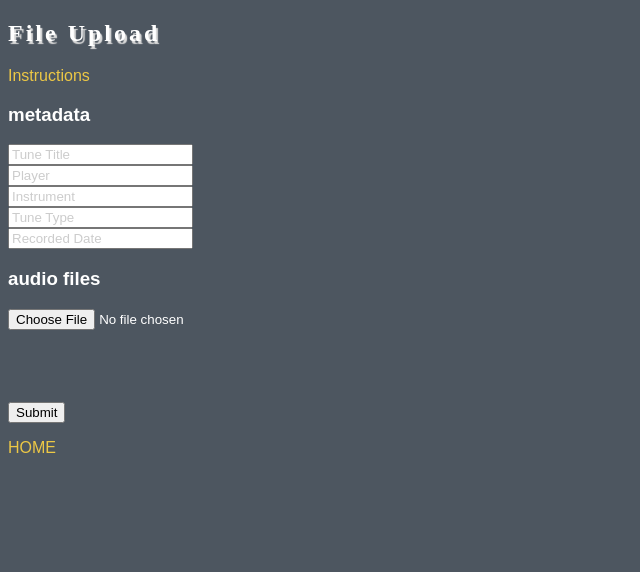
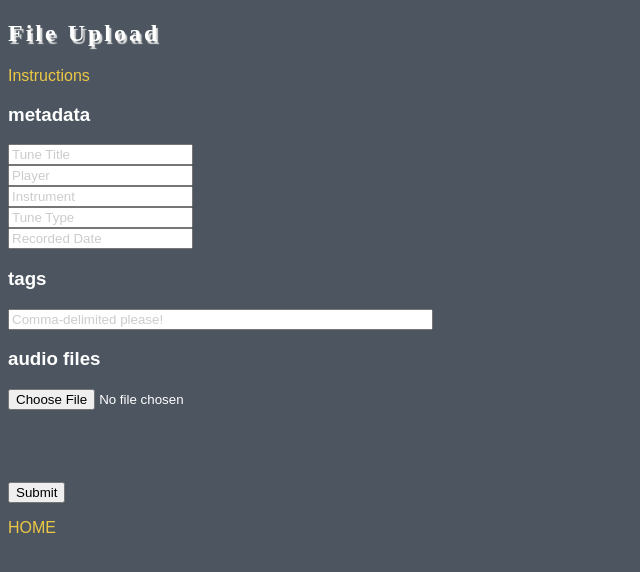
Before and after one commit to brentmorgan/audioplayer, a PHP site: page /upload.php in a window 1280 px wide. Shown: the top 572 px of the page, without its empty margins (0-640 px from the left). Run offline with PHP 8.4, Linux system fonts and the light colour scheme; the visitor is signed in with stand-in values (Sample User, id 1); data that the repository does not hold is empty; some libraries are stand-ins or nearby versions.

Commit message:
got the uploading to work. increased the size limit in the init file. tags are working during upload. OK then.

```diff
--- a/upload.php
+++ b/upload.php
@@ -33,8 +33,6 @@ if ($_POST) {	/* ******************** PROECESS FORM ************************** *
 		}
 	}
 
-	//				No errors. let us proceed --------!!!!!!!
-
 	if ($info_is_good) {
 
 		// ***************** Update the DB here *************************
@@ -59,6 +57,17 @@ if ($_POST) {	/* ******************** PROECESS FORM ************************** *
 		foreach ($saved_audio as $file) {
 			move_uploaded_file($file['loc'], "audio/" . $tune_id . "." . $file['ext']) or print "Balls. Error moving temp audio file to audio directory. Sad face. " . $file;
 		}
+
+		/* Tags */
+
+		$tags = $_POST['title'];
+		if ($_POST['player'] != '') { $tags .= "," . $_POST['player']; }
+		if ($_POST['instrument'] != '') { $tags .= "," . $_POST['instrument']; }
+		if ($_POST['type'] != '') { $tags .= "," . $_POST['type']; }
+		$tags .= "," . $_POST['tags'];
+
+		$sql = "INSERT INTO tp_tags (tags_tune_id, tags_user_id, tags_tag) VALUES ( " . $tune_id . ", " . $_SESSION['user_id'] . ", '" . $tags . "')";
+		$ins = mysql_query($sql,$conn) or print "Aw man something went wrong with tha muthafuckin tags. " . mysql_error();
 
 		include('db_close.php');
 	}
@@ -118,6 +127,11 @@ if ($_POST) {	/* ******************** PROECESS FORM ************************** *
 			<input type="text" name="date" id="datepicker" value="Recorded Date" class="userInput" /><br />
 		</p>
 
+		<h3>tags</h3>
+		<p>
+			<input type="text" name="tags" id="tags" value="Comma-delimited please!" class="userInput" size="50" />
+		</p>
+
 		<h3>audio files</h3>
 		<p>
 			<input type="file" name="audio1" id="audio1" onChange="$('#audio2').show(); $('#upload_submit').attr('disabled', false);" />
```
